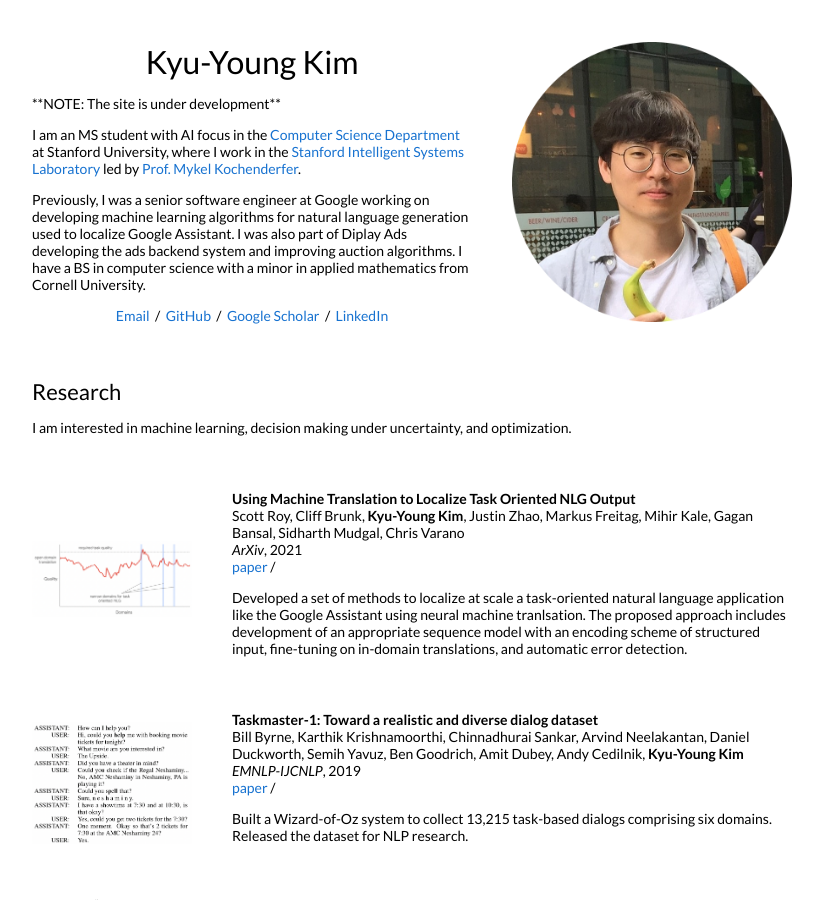
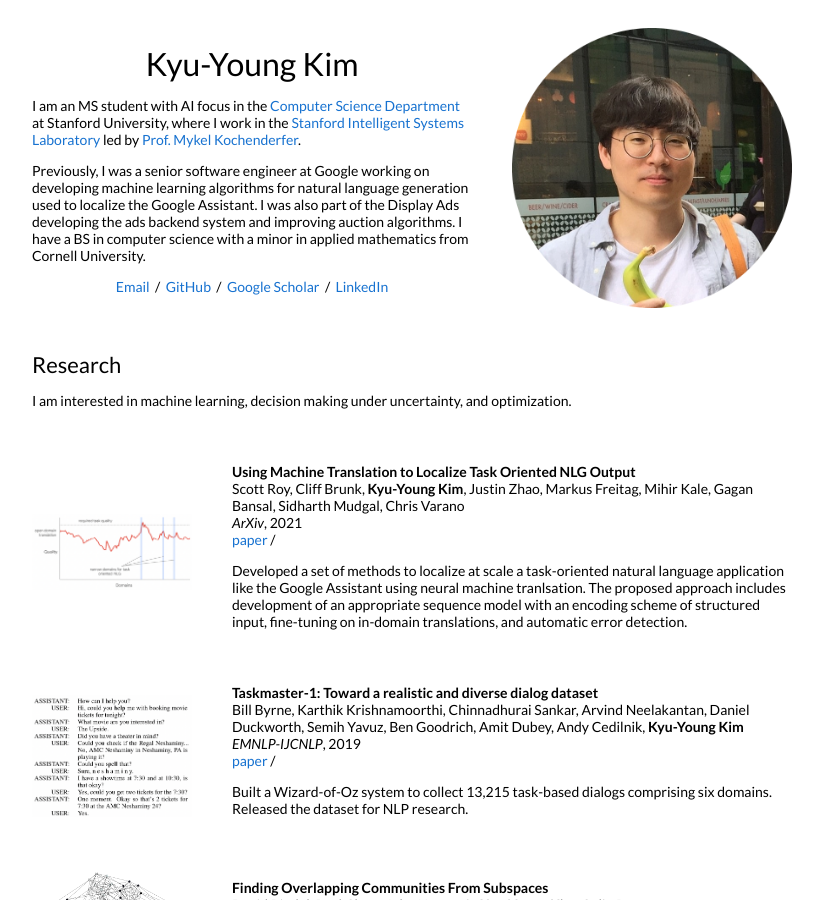
Before and after one commit to kykim0/website, a Jekyll site: the page built from _posts/2021-12-01-cs229.markdown, in a window 1280 px wide and 900 px high. Shown: the whole window, without its empty margins (228-1051 px from the left). Built offline with Jekyll 4.4.1, drawn with Linux system fonts in a browser that asks for light colours.

Commit message:
Few minor fixes

```diff
--- a/_layouts/default.html
+++ b/_layouts/default.html
@@ -27,13 +27,10 @@
                 Kyu-Young Kim
               </h1>
               <p>
-                **NOTE: The site is under development**
-              </p>
-              <p>
                 I am an MS student with AI focus in the <a href="https://cs.stanford.edu/">Computer Science Department</a> at Stanford University, where I work in the <a href="https://sisl.stanford.edu/">Stanford Intelligent Systems Laboratory</a> led by <a href="https://mykel.kochenderfer.com/">Prof. Mykel Kochenderfer</a>.
               </p>
               <p>
-                Previously, I was a senior software engineer at Google working on developing machine learning algorithms for natural language generation used to localize Google Assistant. I was also part of Diplay Ads developing the ads backend system and improving auction algorithms. I have a BS in computer science with a minor in applied mathematics from Cornell University.
+                Previously, I was a senior software engineer at Google working on developing machine learning algorithms for natural language generation used to localize the Google Assistant. I was also part of the Display Ads developing the ads backend system and improving auction algorithms. I have a BS in computer science with a minor in applied mathematics from Cornell University.
               </p>
               <p style="text-align:center">
                 <a target="_blank" href="https://mailhide.io/e/yKVyPJSt"> Email</a> &nbsp;/&nbsp;
```
